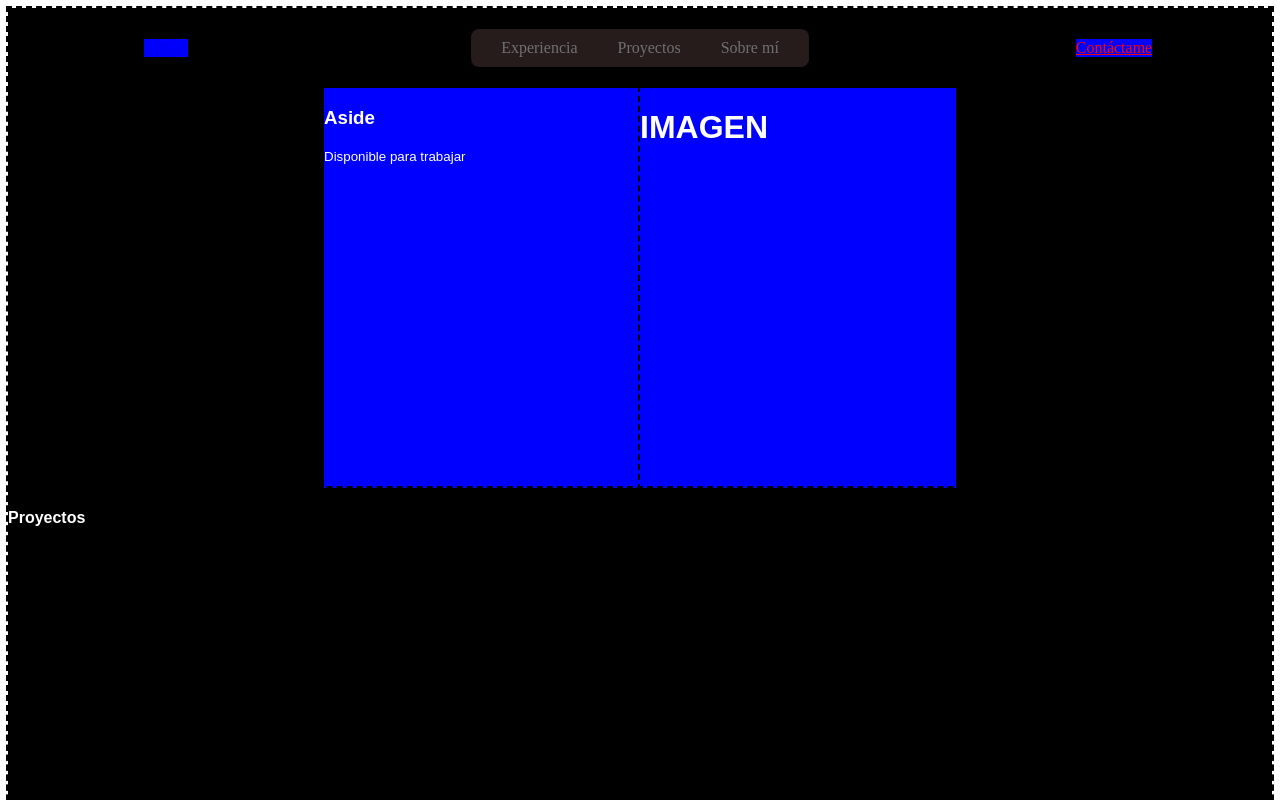
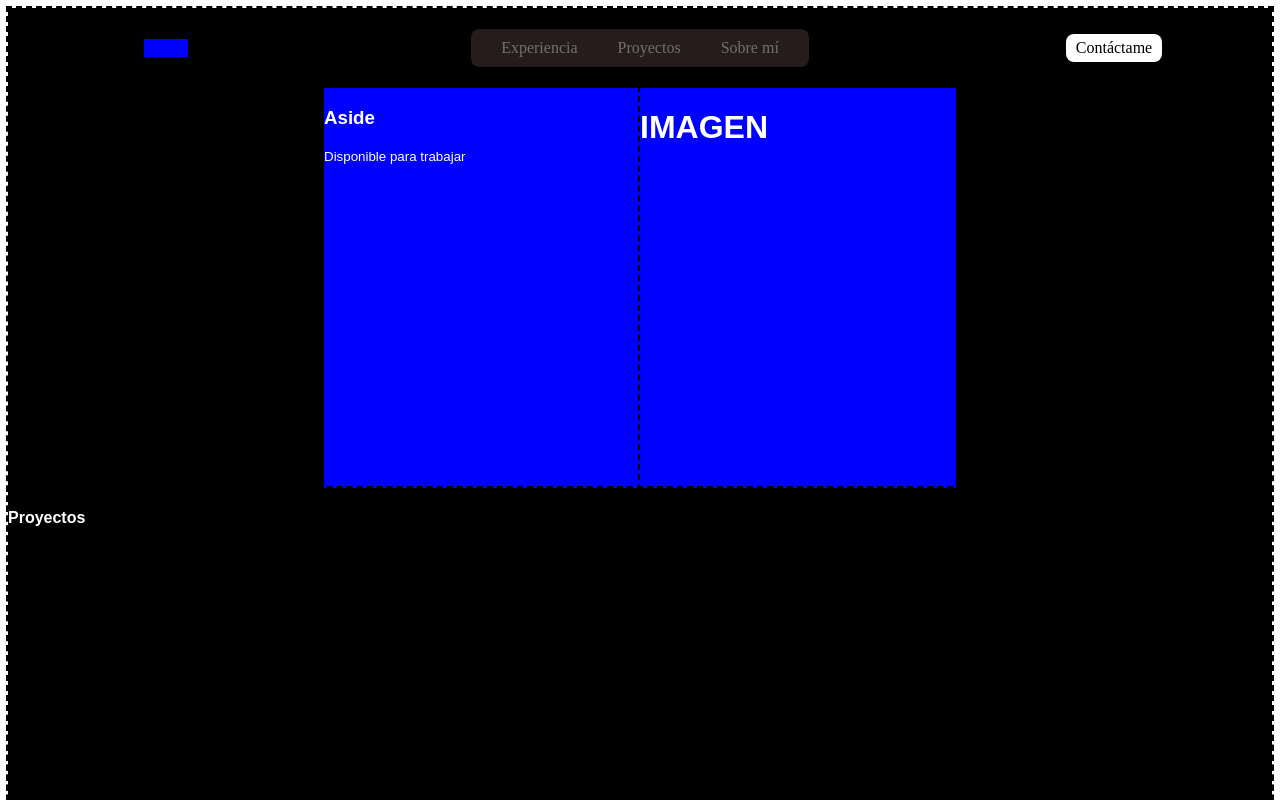
Before and after one commit to blancojohn/Portafolio-web, a React (Vite) app: page / in a window 1280 px wide. Shown: the top 800 px of the page. Built offline with nearby package versions, Linux system fonts and the light colour scheme.

Commit message:
Aplicación de estilos <a> Contáctame

```diff
--- a/src/components/Header.jsx
+++ b/src/components/Header.jsx
@@ -1,6 +1,8 @@
 const Header = () => {
     return (
         <>
+            {/* cada elemento <header se alinea y posiciona en las cuadrículas de la grid según columnas y filas */}
+
             <header className="Header-bg-ga-left-oul-br-p">
                 <a href="/">LOGO</a>
             </header>
--- a/src/index.css
+++ b/src/index.css
@@ -34,15 +34,17 @@
 }
 
 .Header-bg-ga-right-oul-br-p {
-  background: blue;
+  background: #fff;
   grid-area: 1/4/2/5;
   justify-self: center;
   align-self: center;
-  outline: dashed 2px black;
+  border-radius: 8px;
+  padding: 5px 10px;
 }
 
 .Header-link-c-td-m--negro {
-  color: red;
+  color: #000;
+  text-decoration: none;
 }
 
 .Header-bg-ga-left-oul-br-p {
```
